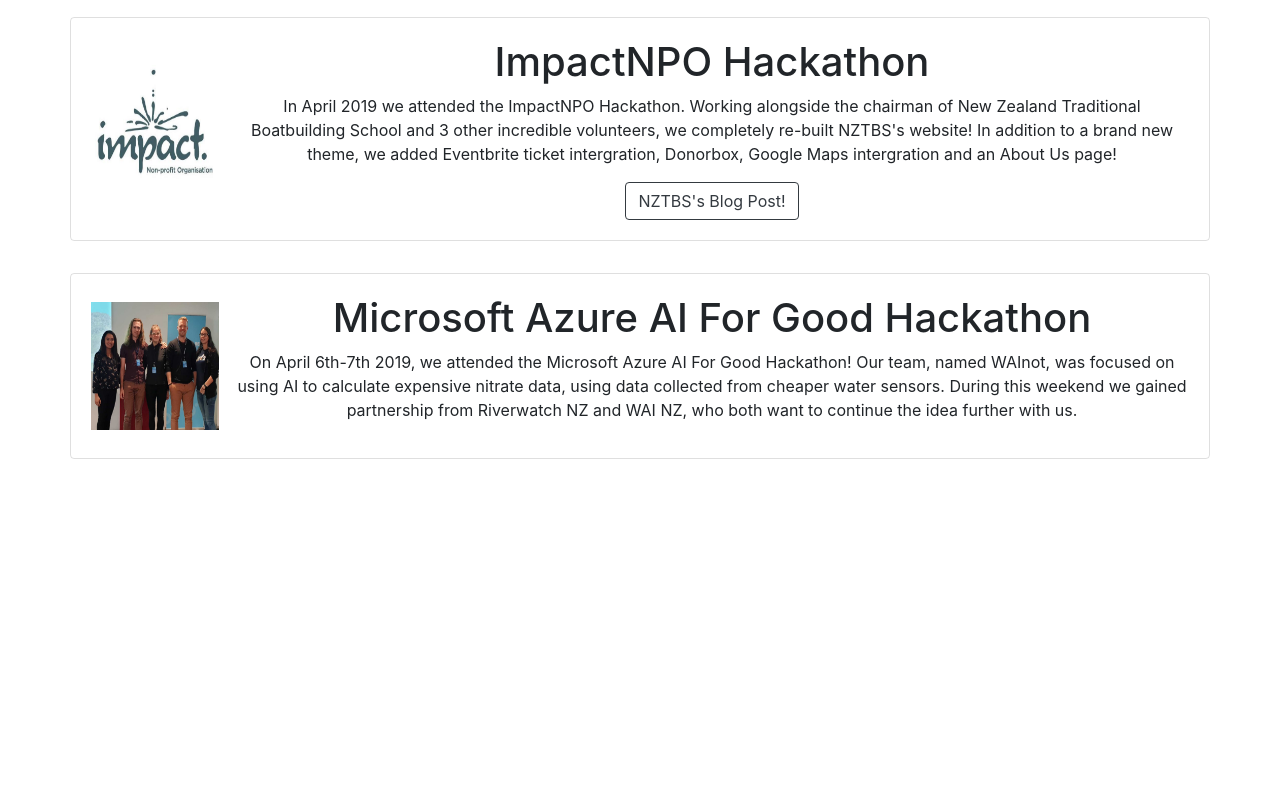
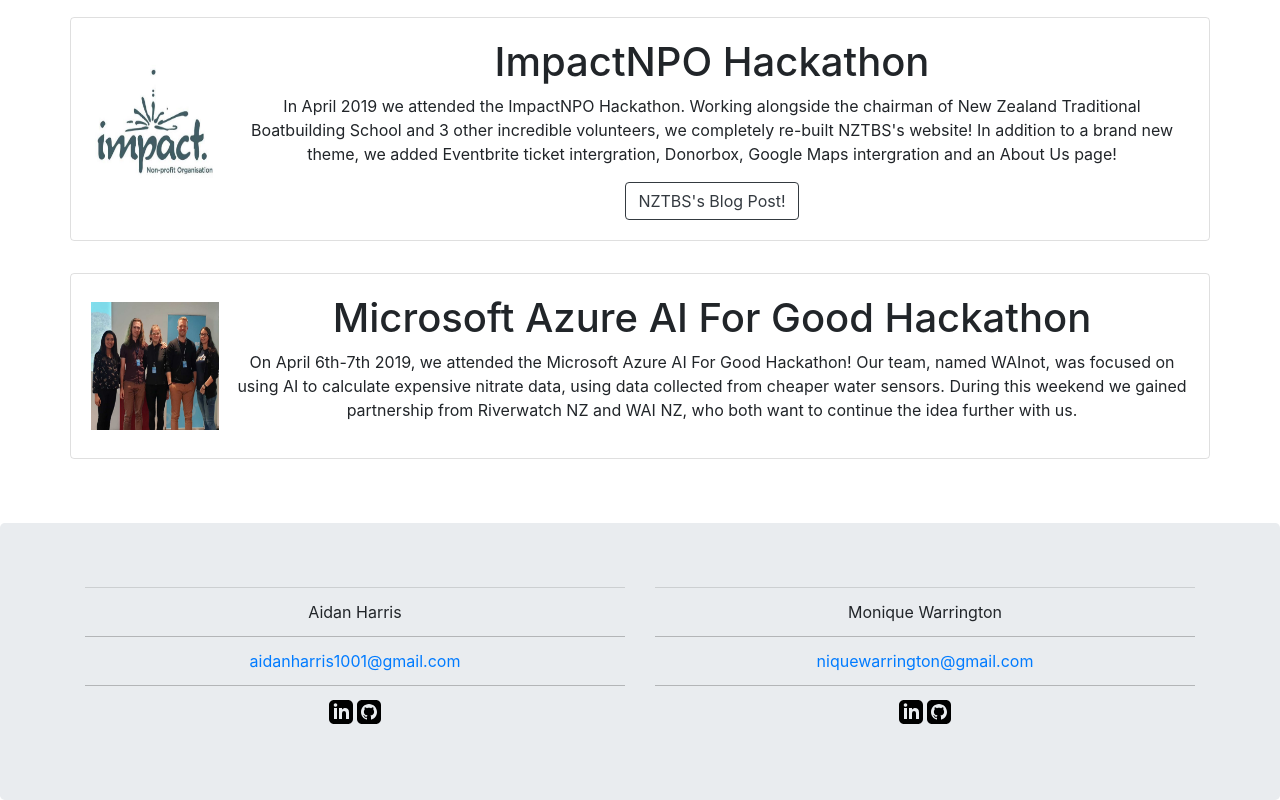
Before and after one commit to MoniqueWarrington/Datacomp2019, a React (Create React App) app: page / in a window 1280 px wide. Shown: the part 1495-2295 px from the top of the page. Before the commit the page ends 1986 px from the top, so only its background shows below. Built offline with nearby package versions, Linux system fonts and the light colour scheme.

Commit message:
Added Footer

```diff
--- a/src/App.js
+++ b/src/App.js
@@ -12,6 +12,7 @@
 import ImpactNPOAprilEvent from './components/PastEvents/mediaEvent/ImpactNPOAprilEvent';
 import AIForGoodEvent from './components/PastEvents/mediaEvent/AIForGoodEvent';
 
+import Footer from './components/Footer/Footer'
 function App() {
   return (
     <div className="App">
@@ -36,6 +37,7 @@
           <AIForGoodEvent />
         </Row>
       </Container>
+      <Footer />
     </div>
   );
 }
--- /dev/null
+++ b/src/components/Footer/ContactDetails.js
@@ -0,0 +1,42 @@
+import React from 'react';
+import { Jumbotron, ListGroup } from 'react-bootstrap';
+import Container from 'react-bootstrap/Container';
+import Col from 'react-bootstrap/Col';
+import Row from 'react-bootstrap/Row';
+import LinkedinIcon from '../../static/img/LinkedinIcon.svg'
+import GithubIcon from '../../static/img/GithubIcon.svg'
+
+class ContactDetails extends React.Component {
+
+    constructor(props, context) {
+        super(props, context);
+    }
+
+    render() {
+        return (
+            <>
+                <style type="text/css">
+                    {`
+                        .list-group-item-transparent {
+                            background-color: rgba(0,0,0,0)
+                        }
+                    `}
+                </style>
+                <ListGroup variant="flush">
+                    <ListGroup.Item variant="transparent">
+                        {this.props.name}
+                    </ListGroup.Item>
+                    <ListGroup.Item variant="transparent">
+                        <a href={'mailto:' + this.props.email}>{this.props.email}</a>
+                    </ListGroup.Item>
+                    <ListGroup.Item variant="transparent">
+                        <a href={this.props.linkedIn}><img src={LinkedinIcon}/> </a>
+                        <a href={this.props.gitHub}><img src={GithubIcon} /> </a>
+                    </ListGroup.Item>
+                </ListGroup>
+            </>
+        )
+    }
+}
+
+export default ContactDetails;
--- /dev/null
+++ b/src/components/Footer/Footer.js
@@ -0,0 +1,51 @@
+import React from 'react';
+import { Jumbotron, ListGroup } from 'react-bootstrap';
+import Container from 'react-bootstrap/Container';
+import Col from 'react-bootstrap/Col';
+import Row from 'react-bootstrap/Row';
+import LinkedinIcon from '../../static/img/LinkedinIcon.svg'
+import GithubIcon from '../../static/img/GithubIcon.svg'
+import ContactDetails from './ContactDetails'
+class Footer extends React.Component {
+
+    constructor(props, context) {
+        super(props, context);
+    }
+
+    render() {
+        return (
+            <footer>
+                <style type="text/css">
+                    {`
+                        .list-group-item-transparent {
+                            background-color: rgba(0,0,0,0)
+                        }
+                    `}
+                </style>
+
+                <Jumbotron style={{marginBottom: '0rem', marginTop: '2rem'}}>
+                    <Container>
+                        <Row>
+                            <Col>
+                                <ContactDetails
+                                    name="Aidan Harris"
+                                    email="aidanharris1001@gmail.com"
+                                    linkedIn="https://www.linkedin.com/in/aidanharris/"
+                                    gitHub="https://github.com/AidanTheDeveloper"/>
+                            </Col>
+                            <Col>
+                            <ContactDetails
+                                    name="Monique Warrington"
+                                    email="niquewarrington@gmail.com"
+                                    linkedIn="https://www.linkedin.com/in/monique-warrington/"
+                                    gitHub="https://github.com/MoniqueWarrington" />
+                            </Col>
+                        </Row>
+                    </Container>
+                </Jumbotron>
+            </footer>
+        )
+    }
+}
+
+export default Footer;
```
Also changed, not shown: src/static/img/GithubIcon.svg (added), src/static/img/LinkedinIcon.svg (added).
